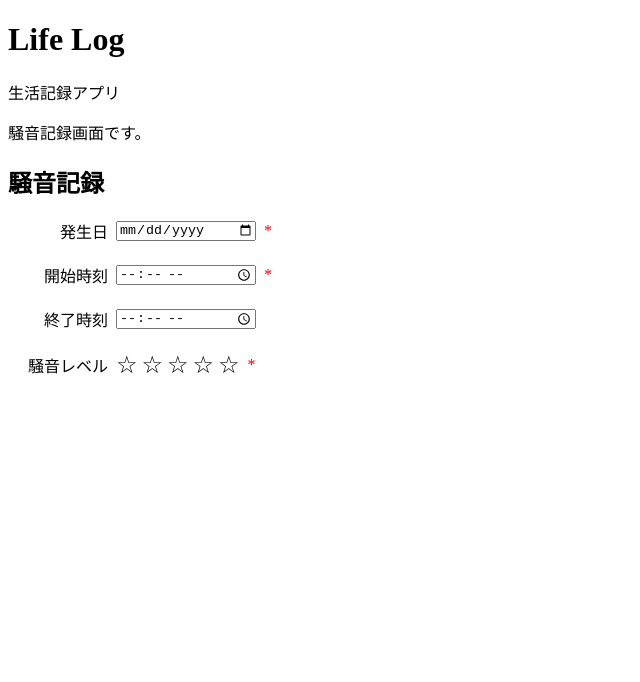
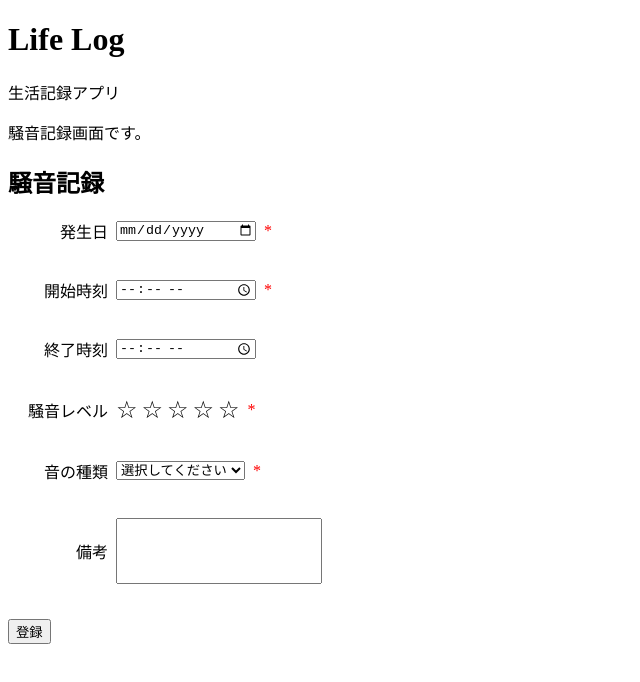
Before and after one commit to k5-mina/life-log-frontend, an Angular app: page / in a window 1280 px wide. Shown: the top 682 px of the page, without its empty margins (0-640 px from the left). Built offline with nearby package versions, Linux system fonts and the light colour scheme.

Commit message:
騒音記録画面の実装

```diff
--- a/src/app/features/noise-log/noise-log-form/noise-log-form.html
+++ b/src/app/features/noise-log/noise-log-form/noise-log-form.html
@@ -3,22 +3,22 @@
 <section class="app-noise-log-form">
     <h2>騒音記録</h2>
 
-    <form>
+    <form [formGroup]="noiseLogForm" (ngSubmit)="onSubmit()">
         <div class="form-row">
-            <label for="ocurrenceDate">発生日</label>
-            <input id="ocurrenceDate" type="date">
+            <label for="occurrenceDate">発生日</label>
+            <input id="occurrenceDate" type="date" formControlName="occurrenceDate">
             <span class="required">*</span>
         </div>
 
         <div class="form-row">
             <label for="startTime">開始時刻</label>
-            <input id="startTime" type="time">
+            <input id="startTime" type="time" formControlName="startTime">
             <span class="required">*</span>
         </div>
 
         <div class="form-row">
             <label for="endTime">終了時刻</label>
-            <input id="endTime" type="time">
+            <input id="endTime" type="time" formControlName="endTime">
         </div>
 
         <div class="form-row">
@@ -26,23 +26,46 @@
 
             <div class="stars">
                 <button type="button" (click)="selectNoiseLevel(1)">
-                    {{ noiseLevel >= 1 ? '★' : '☆'}}
+                    {{ noiseLogForm.controls.noiseLevel.value >= 1 ? '★' : '☆'}}
                 </button>
                 <button type="button" (click)="selectNoiseLevel(2)">
-                    {{ noiseLevel >= 2 ? '★' : '☆'}}
+                    {{ noiseLogForm.controls.noiseLevel.value >= 2 ? '★' : '☆'}}
                 </button>
                 <button type="button" (click)="selectNoiseLevel(3)">
-                    {{ noiseLevel >= 3 ? '★' : '☆'}}
+                    {{ noiseLogForm.controls.noiseLevel.value >= 3 ? '★' : '☆'}}
                 </button>
                 <button type="button" (click)="selectNoiseLevel(4)">
-                    {{ noiseLevel >= 4 ? '★' : '☆'}}
+                    {{ noiseLogForm.controls.noiseLevel.value >= 4 ? '★' : '☆'}}
                 </button>
                 <button type="button" (click)="selectNoiseLevel(5)">
-                    {{ noiseLevel >= 5 ? '★' : '☆'}}
+                    {{ noiseLogForm.controls.noiseLevel.value >= 5 ? '★' : '☆'}}
                 </button>
             </div>
 
             <span class="required">*</span>
         </div>
+
+        <div class="form-row">
+            <label for="noiseType">音の種類</label>
+
+            <select id="noiseType" formControlName="noiseType">
+                <option value="">選択してください</option>
+                <option value="footstep">足音</option>
+                <option value="impact">衝撃音</option>
+                <option value="voice">話し声</option>
+                <option value="other">その他</option>
+            </select>
+
+            <span class="required">*</span>
+        </div>
+
+        <div class="form-row">
+            <label for="memo">備考</label>
+            <textarea id="memo" class="memo" maxlength="200" formControlName="memo"></textarea>
+        </div>
+
+        <div class="form-row">
+            <button type="submit">登録</button>
+        </div>
     </form>
 </section>
--- a/src/app/features/noise-log/noise-log-form/noise-log-form.scss
+++ b/src/app/features/noise-log/noise-log-form/noise-log-form.scss
@@ -2,7 +2,7 @@
     display: flex;
     align-items: center;
     gap: 8px;
-    margin-bottom: 20px;
+    margin-bottom: 35px;
 }
 
 .form-row label,
@@ -33,3 +33,9 @@
     font-size: 24px;
     cursor: pointer;
 }
+
+.memo {
+    width: 200px;
+    height: 60px;
+    resize: none;
+}
--- a/src/app/features/noise-log/noise-log-form/noise-log-form.ts
+++ b/src/app/features/noise-log/noise-log-form/noise-log-form.ts
@@ -1,20 +1,28 @@
 import { Component } from '@angular/core';
+import { FormControl, FormGroup, ReactiveFormsModule } from '@angular/forms';
 
 @Component({
-  imports: [],
+  imports: [ReactiveFormsModule],
   selector: 'app-noise-log-form',
   styleUrl: './noise-log-form.scss',
   templateUrl: './noise-log-form.html',
 })
 
 export class NoiseLogForm {
-  noiseLevel = 0;
+  noiseLogForm = new FormGroup({
+    occurrenceDate: new FormControl(''),
+    startTime: new FormControl(''),
+    endTime: new FormControl(''),
+    noiseLevel: new FormControl(0, { nonNullable: true }),
+    noiseType: new FormControl(''),
+    memo: new FormControl('')
+  })
 
   selectNoiseLevel(level: number): void {
-    console.log('クリック：', this.noiseLevel);
+    this.noiseLogForm.controls.noiseLevel.setValue(level);
+  }
 
-    this.noiseLevel = level;
-
-    console.log('noiseLevel：', this.noiseLevel);
+  onSubmit(): void {
+    console.log(this.noiseLogForm.value);
   }
 }
```
